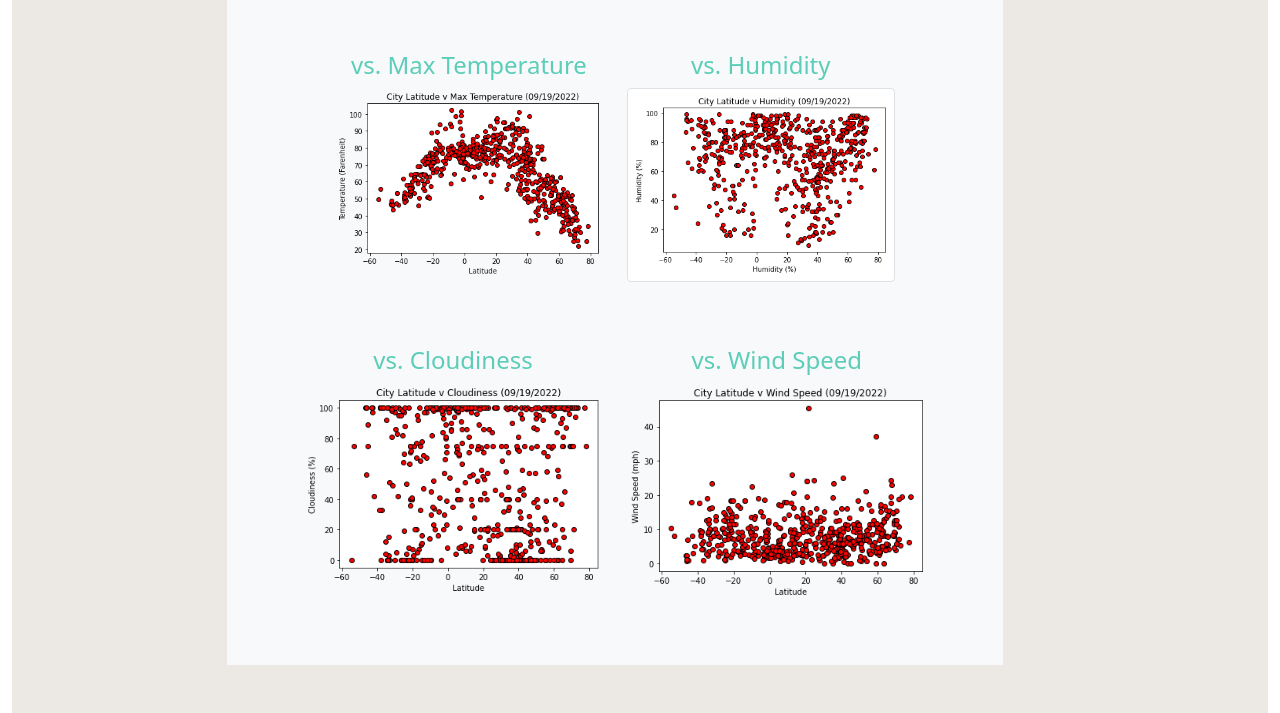
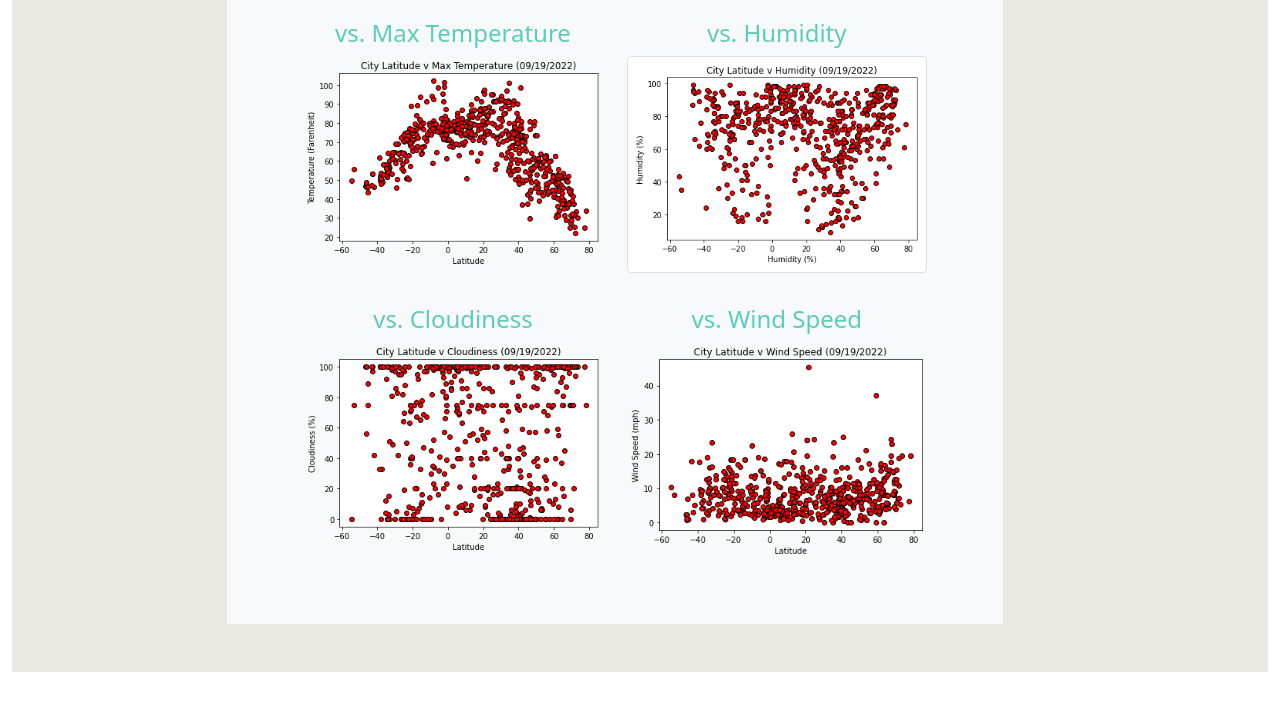
Before and after one commit to scbigler/Web-Design-Challenge, a plain HTML site: page visualizations/comparison.html in a window 1280 px wide. Shown: the part 205-918 px from the top of the page. After the commit the page ends 877 px from the top, so only its background shows below. Drawn offline with nearby package versions, Linux system fonts and the light colour scheme.

Commit message:
Final commit

```diff
--- a/visualizations/comparison.html
+++ b/visualizations/comparison.html
@@ -68,7 +68,7 @@
 
                   <div class="text-center my-text-color"><h1>Comparison</h1>
                     <div class="container">
-                      <div class="row p-5">
+                      <div class="row p-3">
                         <div class="col-sm-6">
                             <h4 class="text-center">vs. Max Temperature</h4>
                           <a href="temp.html"><img src="../assets/images/lat-temp.png" class="img-fluid" alt="Latitude vs Temperature"></a>
```
